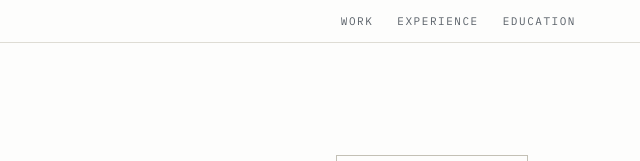
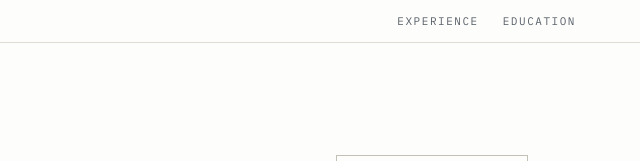
Before and after one commit to mjspeck/mjspeck.github.io, a plain HTML site: page index.html in a window 1280 px wide. Shown: the top 161 px of the page, 640-1280 px from the left. Drawn offline with Linux system fonts and the light colour scheme.

Commit message:
fix: removed broken work link

```diff
--- a/index.html
+++ b/index.html
@@ -27,7 +27,7 @@
   <header class="topbar">
     <a class="topbar__name" href="#top">Matt Speck</a>
     <nav class="topbar__nav" aria-label="Sections">
-      <a href="#work">Work</a>
+      <!-- <a href="#work">Work</a> -->
       <a href="#experience">Experience</a>
       <a href="#education">Education</a>
     </nav>
```
